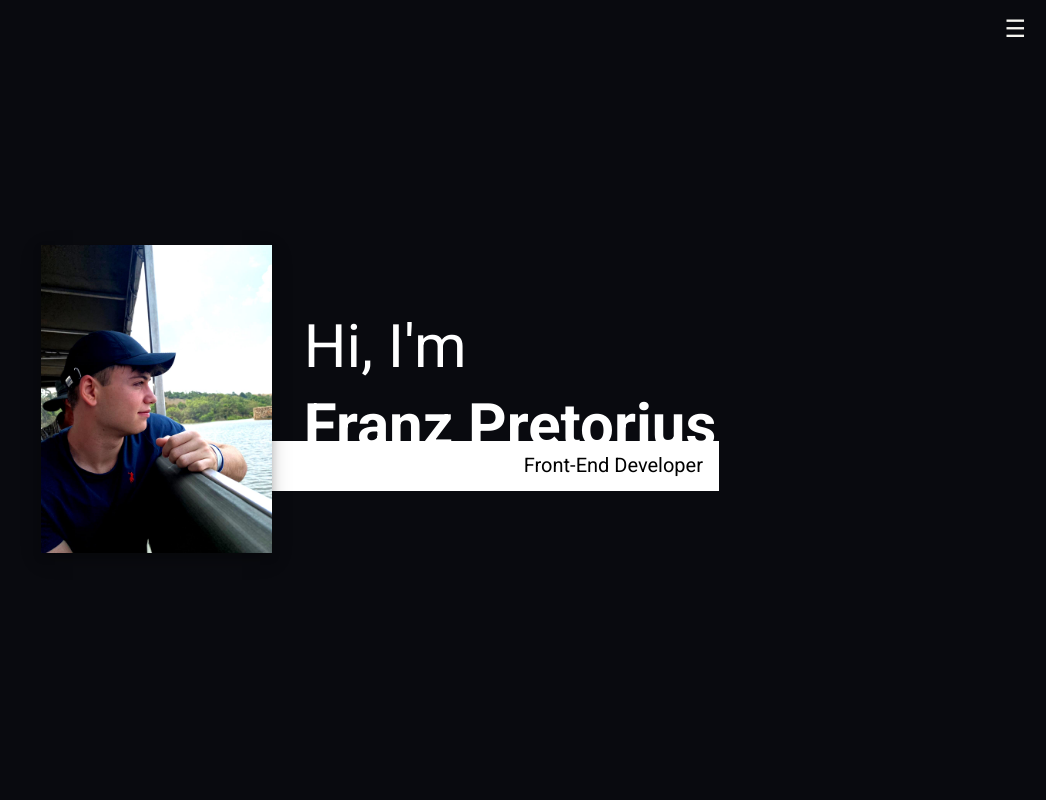
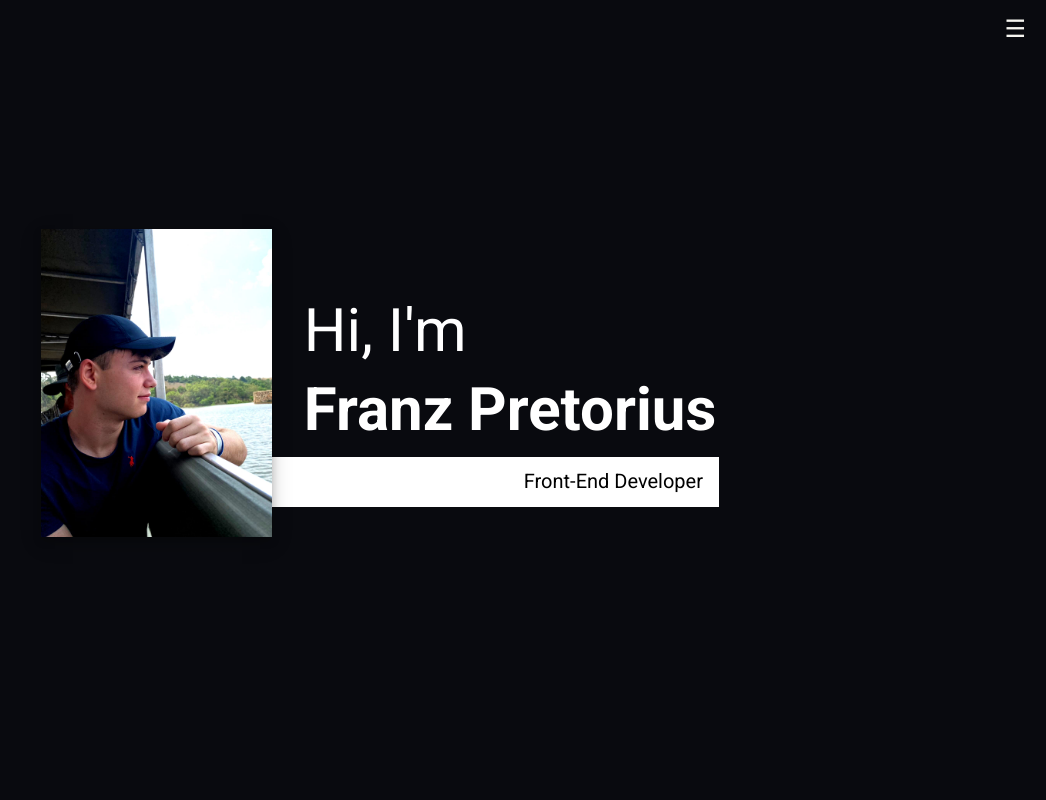
Before and after one commit to llfrigoll/MyWebsite, a React (Vite) app: page / in a window 1280 px wide. Shown: the top 800 px of the page, without its empty margins (234-1280 px from the left). Built offline with nearby package versions, Linux system fonts and the light colour scheme.

Commit message:
Changd margins

```diff
--- a/src/components/Components.css
+++ b/src/components/Components.css
@@ -118,7 +118,7 @@
     margin-left: 18rem;
     margin-right: auto;
     background-color: #fff;
-    margin-top: -7rem;
+    margin-top: -10vh;
     height: 50px;
   }
 
```
